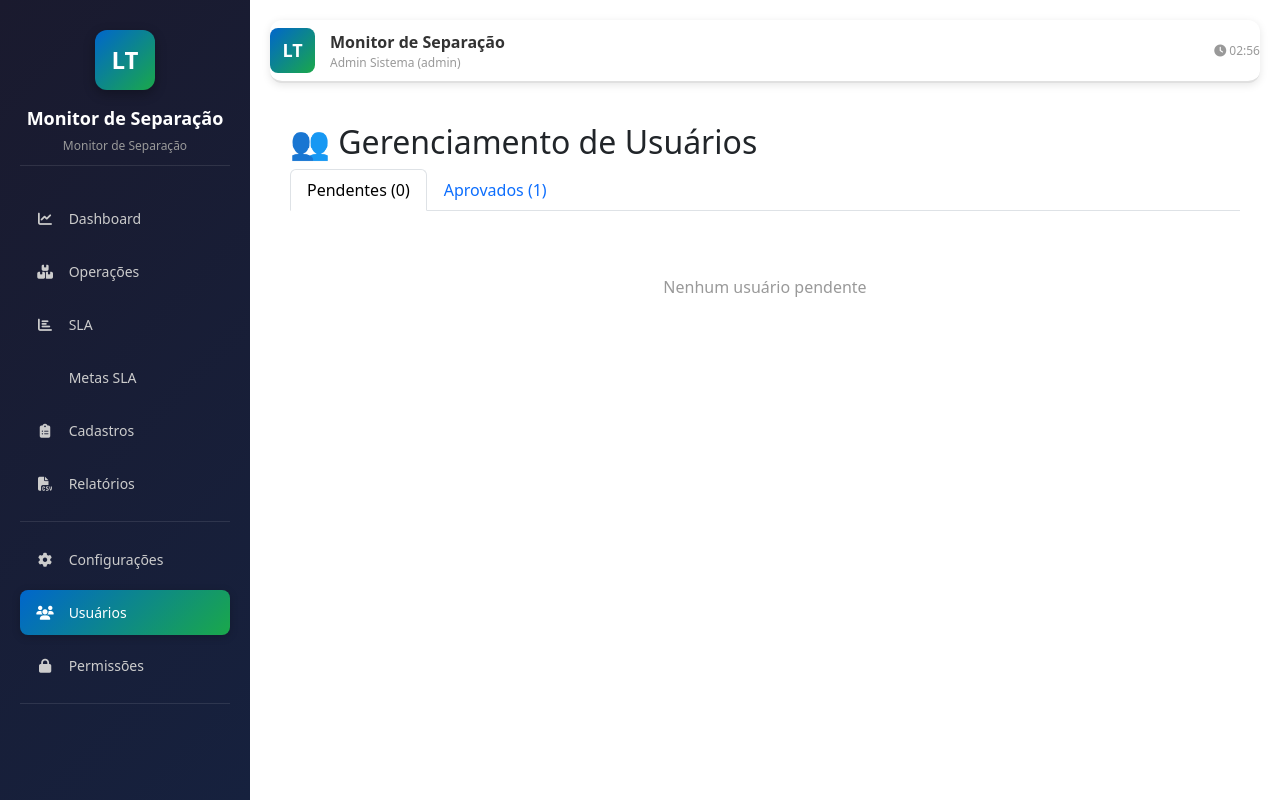
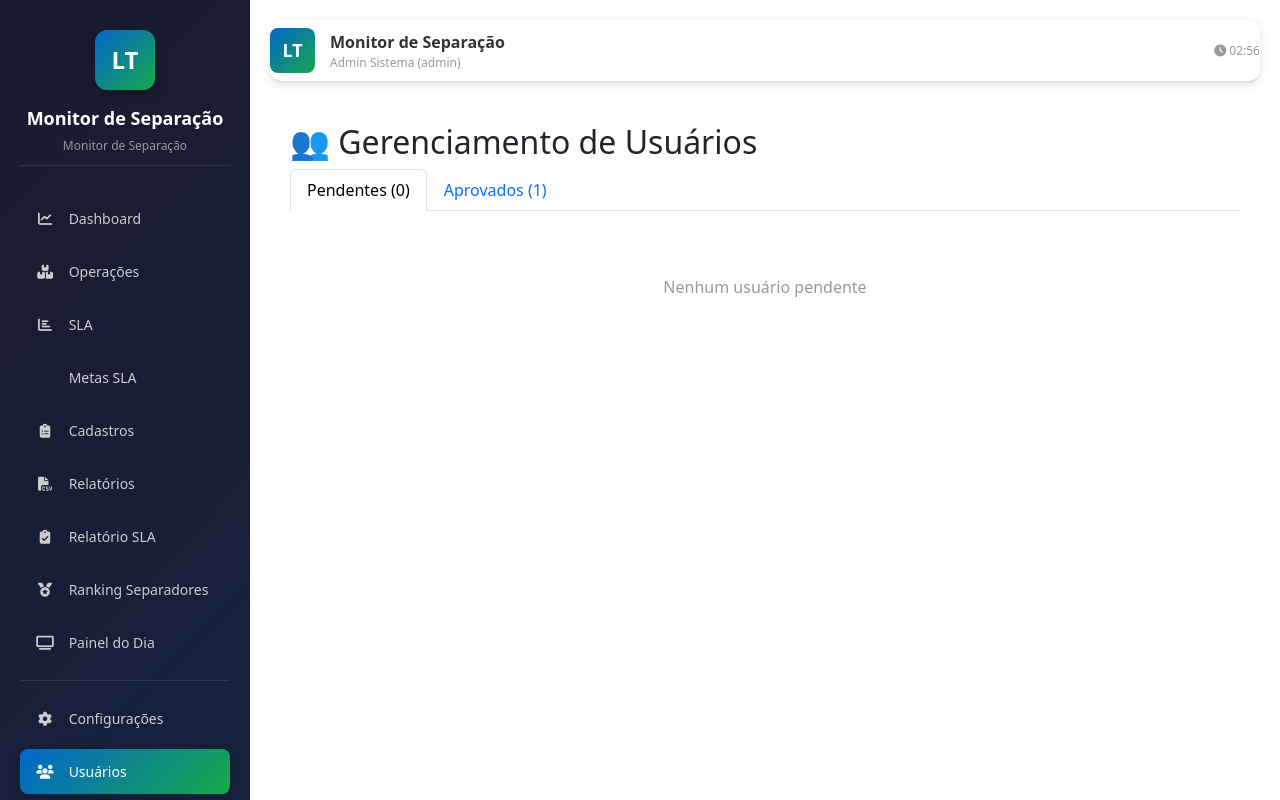
Before and after one commit to RenatoBMota/LOGTRACK, a Flask app: page /admin/users in a window 1280 px wide. Run offline with Flask 3, Linux system fonts and the light colour scheme; a user stored in the database is signed in; some libraries are stand-ins or nearby versions.

Commit message:
Add new menu items to base.html (main sidebar template)

```diff
--- a/templates/base.html
+++ b/templates/base.html
@@ -421,7 +421,19 @@
                 <a href="{{ url_for('relatorios') }}" class="{% if request.path == '/relatorios' %}active{% endif %}">
                     <i class="fas fa-file-csv"></i> <span>Relatórios</span>
                 </a>
+
+                <a href="{{ url_for('sla_relatorio') }}" class="{% if request.path == '/sla-relatorio' %}active{% endif %}">
+                    <i class="fas fa-clipboard-check"></i> <span>Relatório SLA</span>
+                </a>
+
+                <a href="{{ url_for('ranking') }}" class="{% if request.path == '/ranking' %}active{% endif %}">
+                    <i class="fas fa-medal"></i> <span>Ranking Separadores</span>
+                </a>
             {% endif %}
+
+            <a href="{{ url_for('painel') }}" target="_blank">
+                <i class="fas fa-tv"></i> <span>Painel do Dia</span>
+            </a>
 
             {% if current_user.role == 'admin' %}
                 <div class="sidebar-divider"></div>
```
